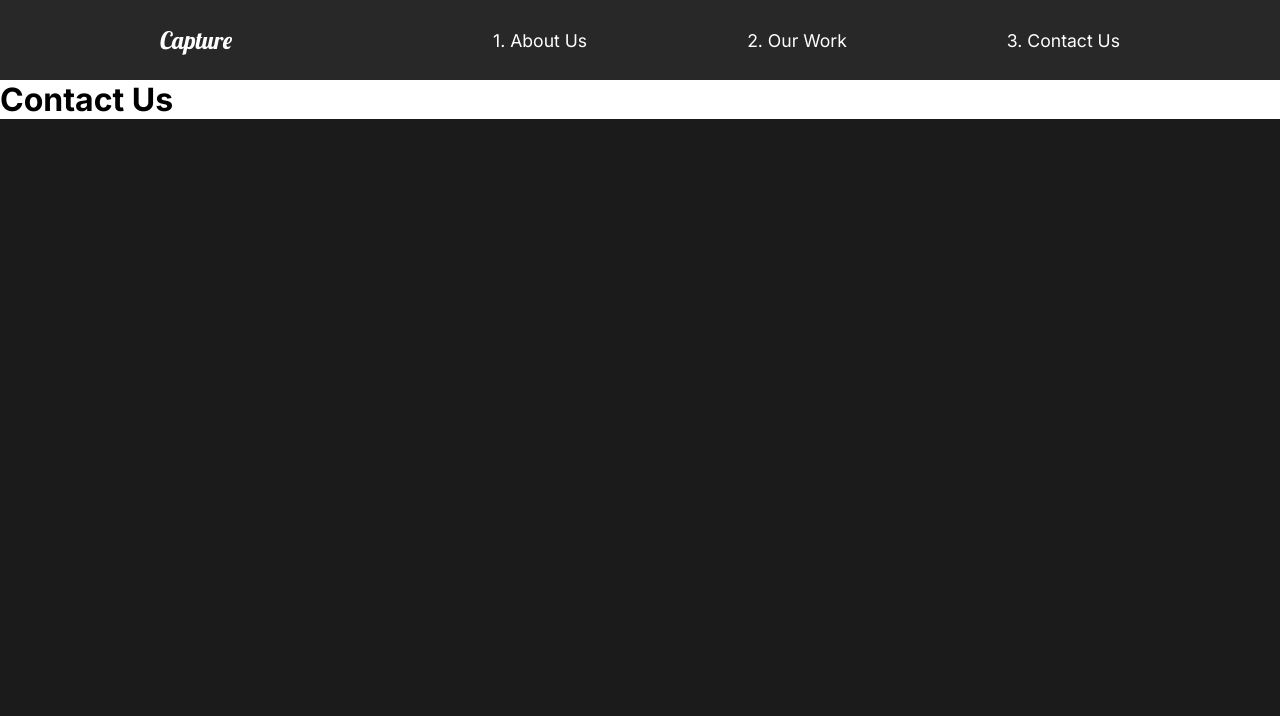
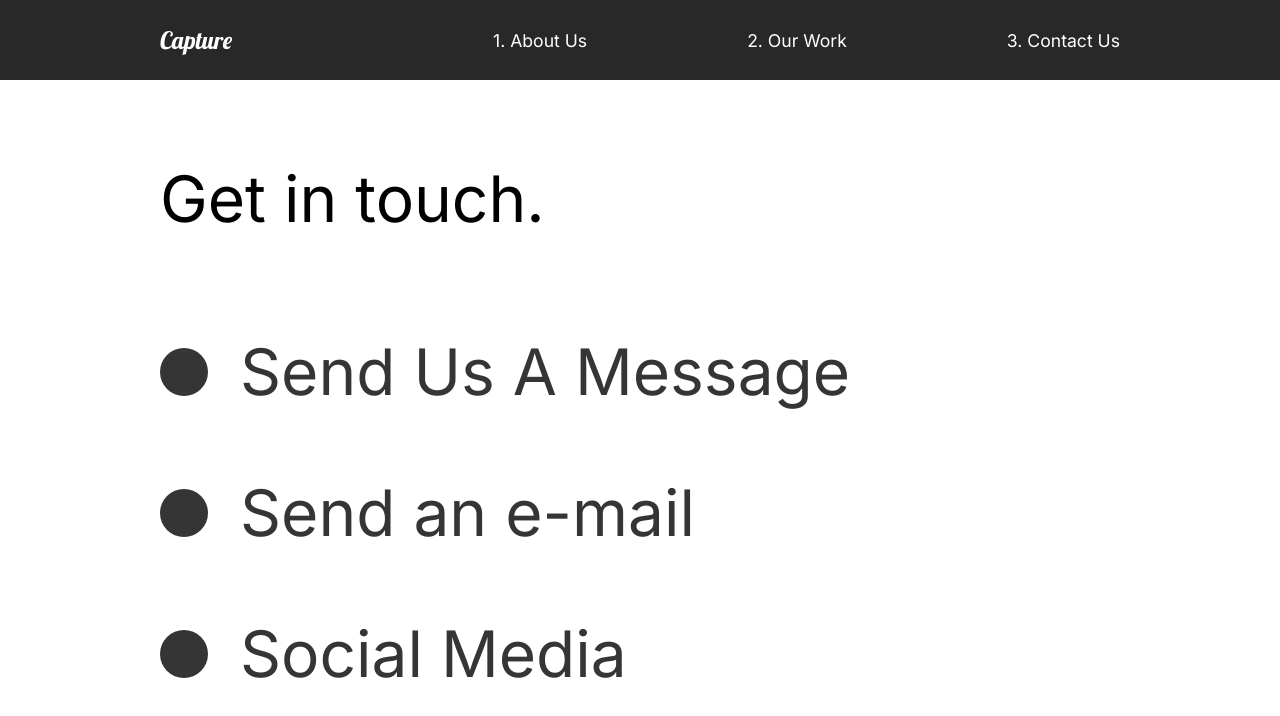
Before and after one commit to virgilionkanu/capture_portfolio, a React (Create React App) app: page /contact-us in a window 1280 px wide. Shown: the top 716 px of the page. Built offline with nearby package versions, Linux system fonts and the light colour scheme.

Commit message:
feat: Add content into contact page and his animation

```diff
--- a/src/pages/ContactUs.js
+++ b/src/pages/ContactUs.js
@@ -1,20 +1,80 @@
 import React from 'react';
 
+import styled from 'styled-components';
+
 import { motion } from 'framer-motion';
-import { pageAnimation } from '../animation';
+import { pageAnimation, titleAnimation } from '../animation';
 
 const ContactUs = () => {
   return (
-    <motion.div
+    <ContactStyle
       exit="exit"
       variants={pageAnimation}
       initial="hidden"
       animate="show"
       style={{ background: '#fff' }}
     >
-      <h1>Contact Us</h1>
-    </motion.div>
+      <Title>
+        <Hide>
+          <motion.h2 variants={titleAnimation}>Get in touch.</motion.h2>
+        </Hide>
+      </Title>
+
+      <div>
+        <Hide>
+          <Social variants={titleAnimation}>
+            <Circle />
+            <h2>Send Us A Message</h2>
+          </Social>
+        </Hide>
+
+        <Hide>
+          <Social variants={titleAnimation}>
+            <Circle />
+            <h2>Send an e-mail</h2>
+          </Social>
+        </Hide>
+
+        <Hide>
+          <Social variants={titleAnimation}>
+            <Circle />
+            <h2>Social Media</h2>
+          </Social>
+        </Hide>
+      </div>
+    </ContactStyle>
   );
 };
 
+const ContactStyle = styled(motion.div)`
+  padding: 5rem 10rem;
+  color: #353535;
+  min-height: 90vh;
+`;
+
+const Title = styled.div`
+  margin-bottom: 4rem;
+  color: black;
+`;
+
+const Hide = styled.div`
+  overflow: hidden;
+`;
+
+const Circle = styled(motion.div)`
+  border-radius: 50%;
+  width: 3rem;
+  height: 3rem;
+  background: #353535;
+`;
+
+const Social = styled(motion.div)`
+  display: flex;
+  align-items: center;
+
+  h2 {
+    margin: 2rem;
+  }
+`;
+
 export default ContactUs;
```
